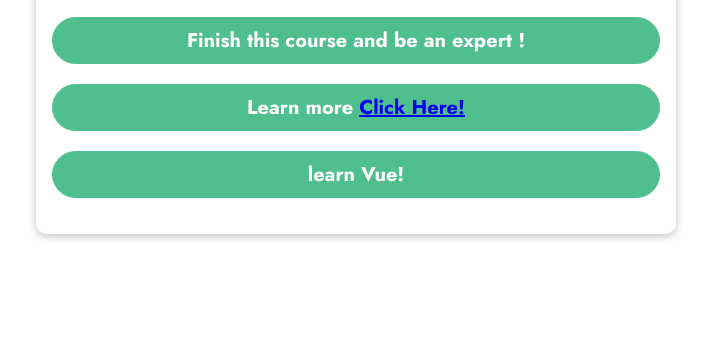
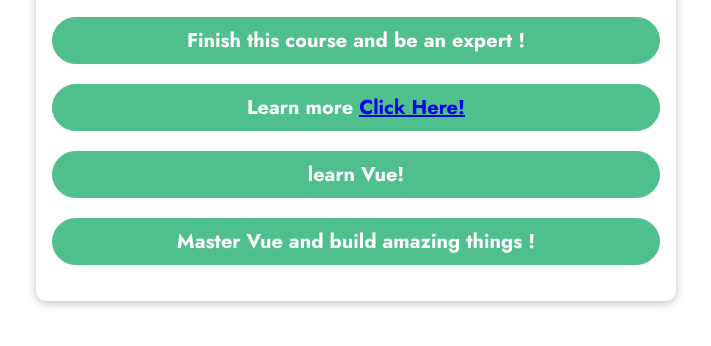
Before and after one commit to Anandhakrishnan1/Learn_UI, a plain HTML site: page Learn_VueJS/Eg-2/index.html in a window 1280 px wide. Shown: the part 286-632 px from the top of the page, without its empty margins (284-995 px from the left). Drawn offline with nearby package versions, Linux system fonts and the light colour scheme.

Commit message:
added new method
vary goals

```diff
--- a/Learn_VueJS/Eg-2/app.js
+++ b/Learn_VueJS/Eg-2/app.js
@@ -2,7 +2,9 @@
     data() {
         return {
             courseGoal:  'Finish this course and be an expert !',
-            vueLink: 'https://vuejs.org/'
+            vueLink: 'https://vuejs.org/',
+            courseGoalA: 'Finish this course and be an expert !',
+            courseGoalB: 'Master Vue and build amazing things !'
         };
     },
     methods: {
@@ -14,8 +16,17 @@
             else {
                 return 'master Vue!';
             }
+        },
+        varyGoals() {
+            const randomNumber = Math.random();
+            if(randomNumber < 0.5) {
+                return this.courseGoalA;
+            }
+            else {
+                return this.courseGoalB;
+            }
         }
+
     },
-
 });
 app.mount('#user-goal');
--- a/Learn_VueJS/Eg-2/index.html
+++ b/Learn_VueJS/Eg-2/index.html
@@ -21,6 +21,7 @@
       <p>{{ courseGoal }}</p>
       <p>Learn more  <a v-bind:href="vueLink">Click Here!</a></p>
       <p>{{ outputGoal() }}</p>
+      <p>{{ varyGoals() }}</p>
     </section>
   </body>
 </html>
```
